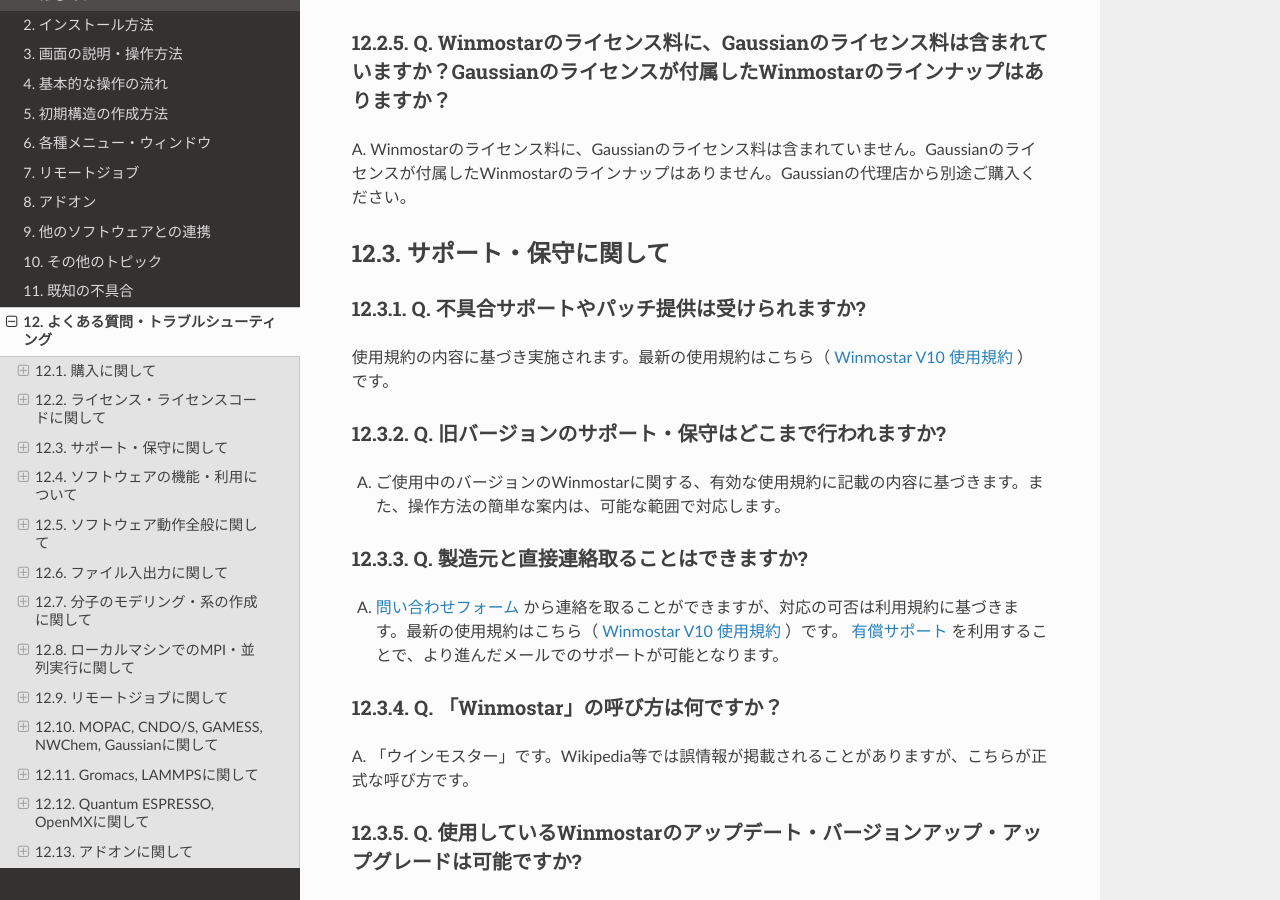
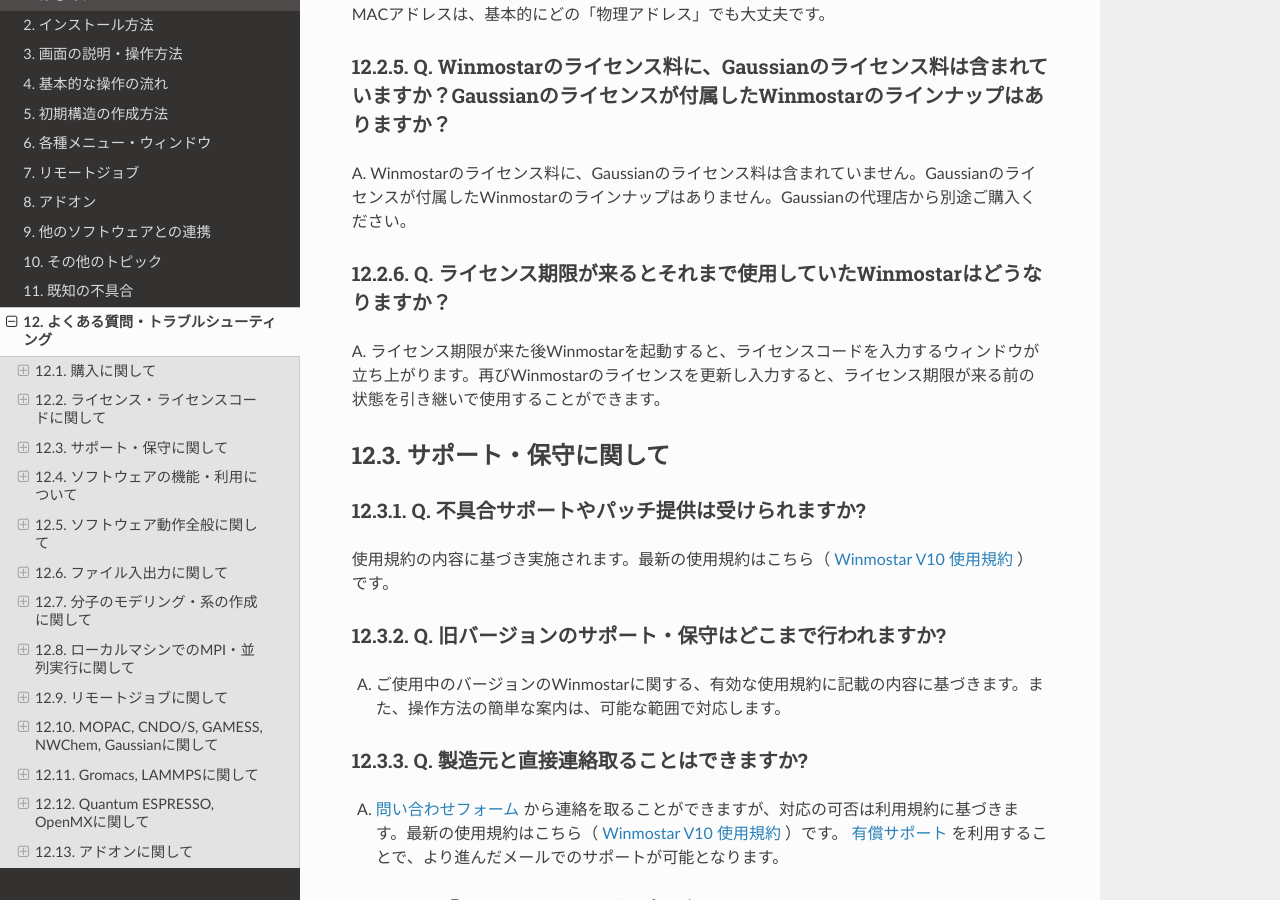
Before and after one commit to X-Ability/winmostar_doc, a Sphinx documentation site: the page built from source/faq/faq.rst, in a window 1280 px wide and 900 px high, scrolled down 5399 px. Built offline with Sphinx 7.4.7 and the Read the Docs theme 2.0.0, drawn with Linux system fonts in a browser that asks for light colours; formulas are drawn with MathJax 3; some of the changed text lies outside the part shown.

Commit message:
FAQ追加

```diff
--- a/source/faq/faq.rst
+++ b/source/faq/faq.rst
@@ -68,6 +68,11 @@
 ^^^^^^^^^^^^^^^^^^^^^^^^^^^^^^^^^^^^^^^^^^^^^^^^^^^^^^^^^^^^^^^^^^^^^^^^^^^^^^^^^^^^^^^^^^^^^^^^^^^^^^^^^^^^^^^^^^^^^^^^^^^^^^^^^^^^^^^^^^^^^^^^^^^^^^^^^^^^^^^^^
 
 | A. Winmostarのライセンス料に、Gaussianのライセンス料は含まれていません。Gaussianのライセンスが付属したWinmostarのラインナップはありません。Gaussianの代理店から別途ご購入ください。
+
+Q. ライセンス期限が来るとそれまで使用していたWinmostarはどうなりますか？
+^^^^^^^^^^^^^^^^^^^^^^^^^^^^^^^^^^^^^^^^^^^^^^^^^^^^^^^^^^^^^^^^^^^^^^^^^^^^^^^^^^^^^^^^^^^^^^^^^^^^^^^^^^^^^^^^^^^^^^^^^^^^^^^^^^^^^^^^^^^^^^^^^^^^^^^^^^^^^^^^^
+
+| A. ライセンス期限が来た後Winmostarを起動すると、ライセンスコードを入力するウィンドウが立ち上がります。再びWinmostarのライセンスを更新し入力すると、ライセンス期限が来る前の状態を引き継いで使用することができます。
 
 サポート・保守に関して
 --------------------------
```
